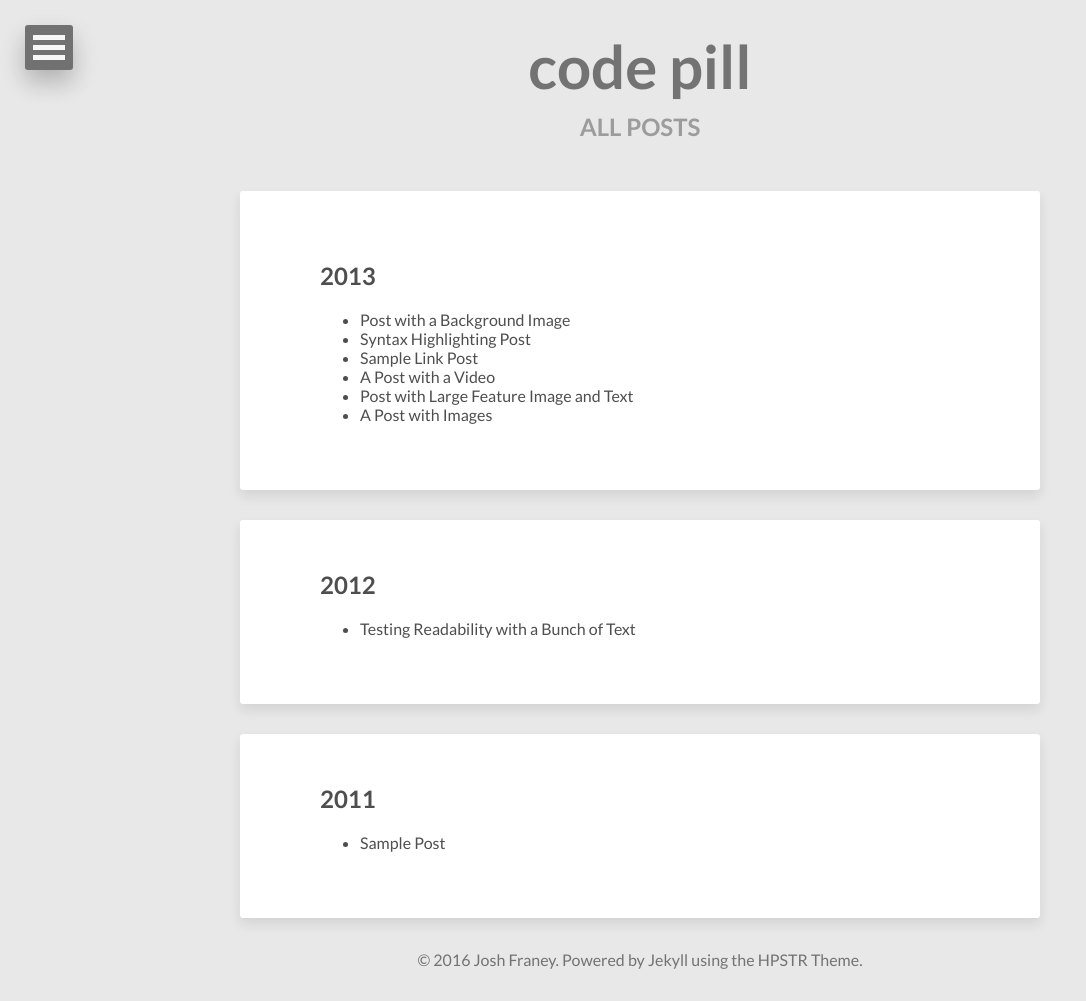
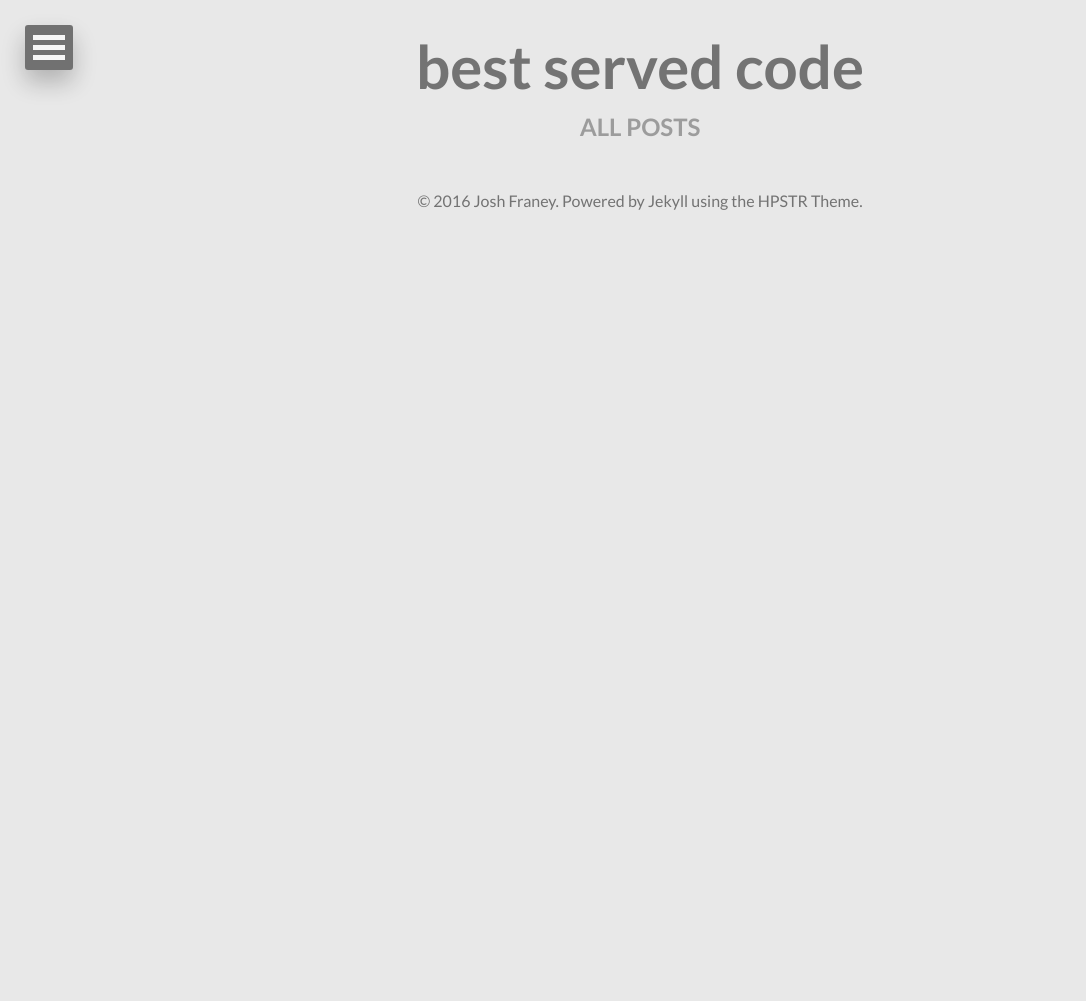
Before and after one commit to ljfraney/ljfraney.github.io, a Jekyll site: the page built from posts/index.html, in a window 1280 px wide. Shown: the whole page, without its empty margins (0-1086 px from the left). Built offline with Jekyll 4.4.1, drawn with Linux system fonts in a browser that asks for light colours; nearby versions of some CDN libraries; after the commit the page ends 900 px from its top, so only the background shows below that.

Commit message:
Cleaning out temlate posts

```diff
--- a/_config.yml
+++ b/_config.yml
@@ -1,11 +1,11 @@
-title:            code pill
-description:      a dose of code
+title:            best served code
+description:      Josh Franey's endeavor into all things code.
 disqus_shortname:
 reading_time:     true
 words_per_minute: 200
 # Your site's domain goes here (eg: https://mmistakes.github.io, http://yourdomain.com, etc)
 # When testing locally leave blank or use http://localhost:4000
-url:
+url:              http://localhost:4000
 
 # Owner/author information
 owner:
```
Also changed, not shown: _data/navigation.yml (+4 -4 lines), _posts/OLD-2011-03-10-sample-post.md (renamed from _posts/2011-03-10-sample-post.md), _posts/OLD-2012-05-22-readability-post.md (renamed from _posts/2012-05-22-readability-post.md), _posts/OLD-2013-05-22-sample-post-images.md (renamed from _posts/2013-05-22-sample-post-images.md), _posts/OLD-2013-05-23-readability-feature-post.md (renamed from _posts/2013-05-23-readability-feature-post.md), _posts/OLD-2013-06-25-video-post.md (renamed from _posts/2013-06-25-video-post.md), _posts/OLD-2013-08-12-sample-link-post.md (renamed from _posts/2013-08-12-sample-link-post.md), _posts/OLD-2013-08-16-code-highlighting-post.md (renamed from _posts/2013-08-16-code-highlighting-post.md), _posts/OLD-2013-10-26-background-image.md (renamed from _posts/2013-10-26-background-image.md), images/EchoDotNet.jpg (added).
